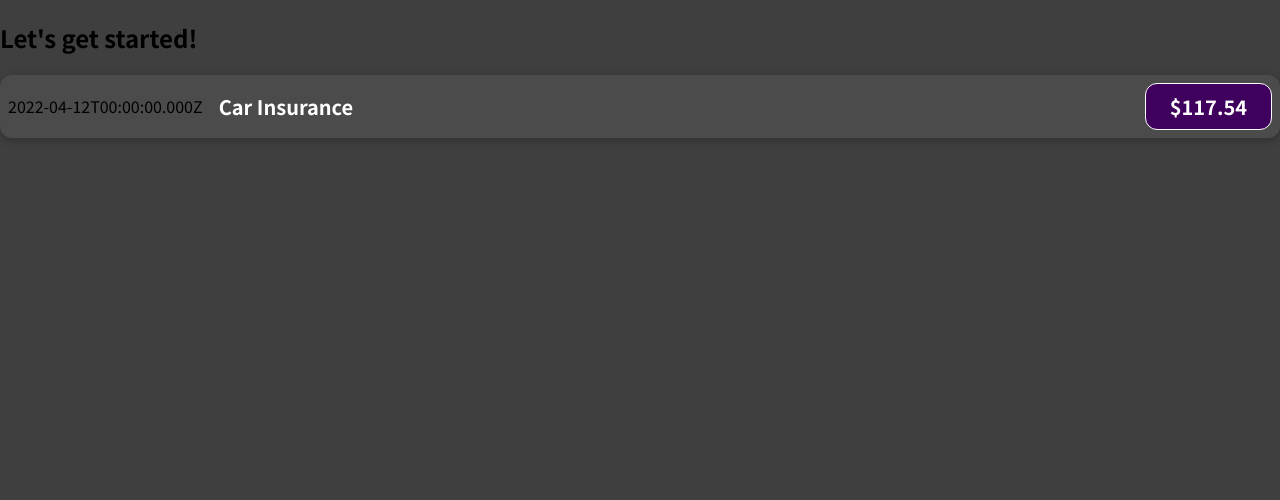
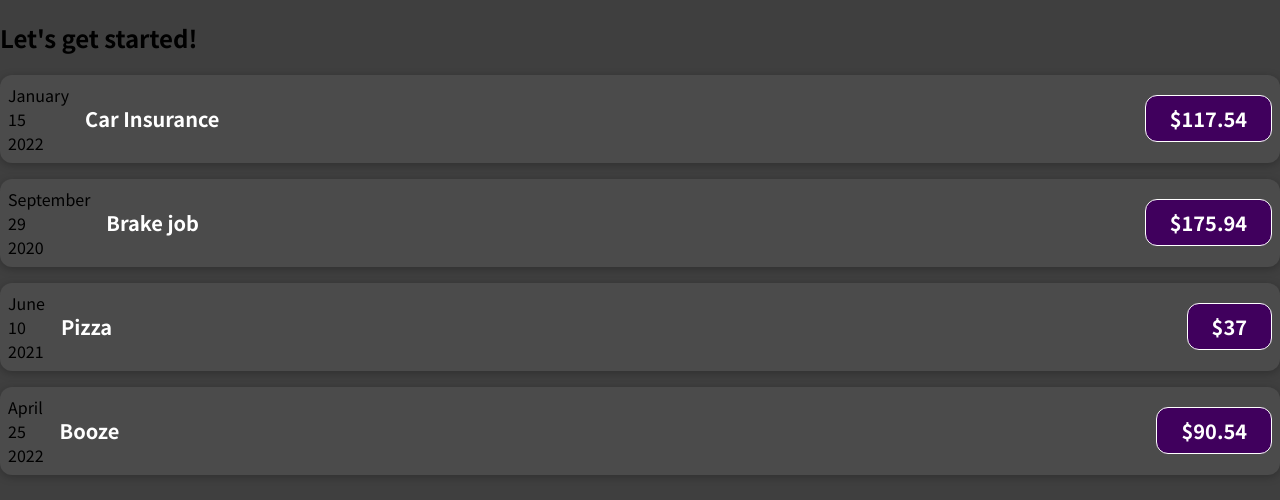
Before and after one commit to warrenrobert127/react-guide, a JavaScript app: page / in a window 1280 px wide. Shown: the top 500 px of the page. Built offline with nearby package versions, Linux system fonts and the light colour scheme.

Commit message:
add component ExpenseDate

```diff
--- a/src/App.js
+++ b/src/App.js
@@ -1,10 +1,35 @@
-import ExpenseItem from './components/expenseItem';
+import ExpenseItem from "./components/expenseItem";
 
 function App() {
+  const expenses = [
+    { title: "Car Insurance", amount: 117.54, date: new Date(2021, 12, 15) },
+    { title: "Brake job", amount: 175.94, date: new Date(2020, 8, 29) },
+    { title: "Pizza", amount: 37.0, date: new Date(2021, 5, 10) },
+    { title: "Booze", amount: 90.54, date: new Date(2022, 3, 25) },
+  ];
   return (
     <div>
       <h2>Let's get started!</h2>
-      <ExpenseItem></ExpenseItem>
+      <ExpenseItem
+        title={expenses[0].title}
+        amount={expenses[0].amount}
+        date={expenses[0].date}
+      ></ExpenseItem>
+      <ExpenseItem
+        title={expenses[1].title}
+        amount={expenses[1].amount}
+        date={expenses[1].date}
+      ></ExpenseItem>
+      <ExpenseItem
+        title={expenses[2].title}
+        amount={expenses[2].amount}
+        date={expenses[2].date}
+      ></ExpenseItem>
+      <ExpenseItem
+        title={expenses[3].title}
+        amount={expenses[3].amount}
+        date={expenses[3].date}
+      ></ExpenseItem>
     </div>
   );
 }
--- /dev/null
+++ b/src/components/ExpenseDate.js
@@ -0,0 +1,20 @@
+
+function ExpenseDate(props) {
+
+    const month = props.date.toLocaleString("en-US", { month: "long" });
+    const year = props.date.toLocaleString("en-US", { day: "2-digit" });
+    const day = props.date.getFullYear();
+
+
+    return (
+
+      <div>
+          <div>{month}</div>
+          <div>{year}</div>
+          <div>{day}</div>
+      </div>
+
+    );
+
+}
+export default ExpenseDate;
--- a/src/components/expenseItem.js
+++ b/src/components/expenseItem.js
@@ -1,18 +1,15 @@
-import './ExpenseItem.css';
+import ExpenseDate from "./ExpenseDate";
 
+import "./ExpenseItem.css";
 
-function ExpenseItem() {
-
-    const expenseDate = new Date(2022, 3, 12);
-    const expenseTitle = 'Car Insurance';
-    const expenseAmount = 117.54;
+function ExpenseItem(props) {
 
   return (
     <div className="expense-item">
-      <div>{expenseDate.toISOString()}</div>
+        <ExpenseDate date={props.date}></ExpenseDate>
       <div className="expense-item__description">
-        <h2>{expenseTitle}</h2>
-        <div className="expense-item__price">${expenseAmount}</div>
+        <h2>{props.title}</h2>
+        <div className="expense-item__price">${props.amount}</div>
       </div>
     </div>
   );
```
